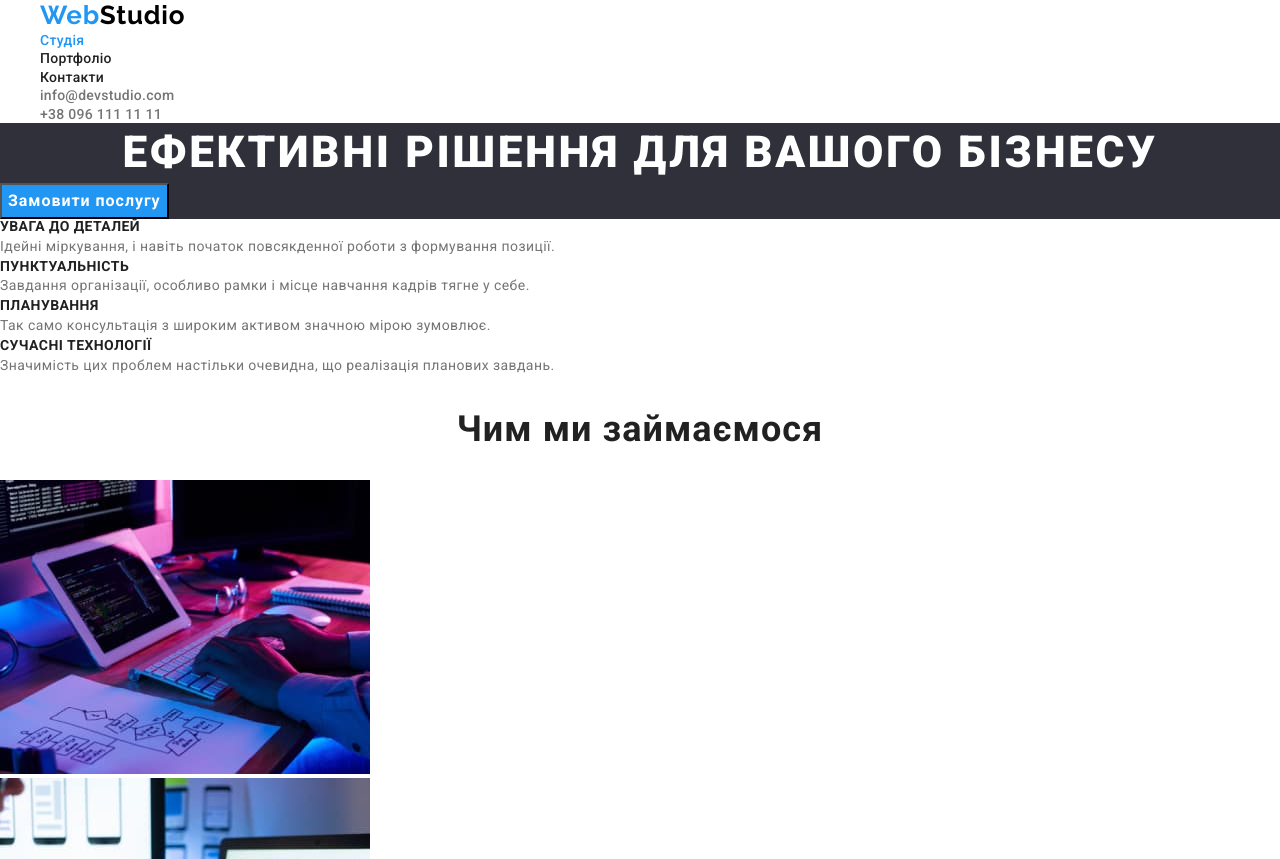
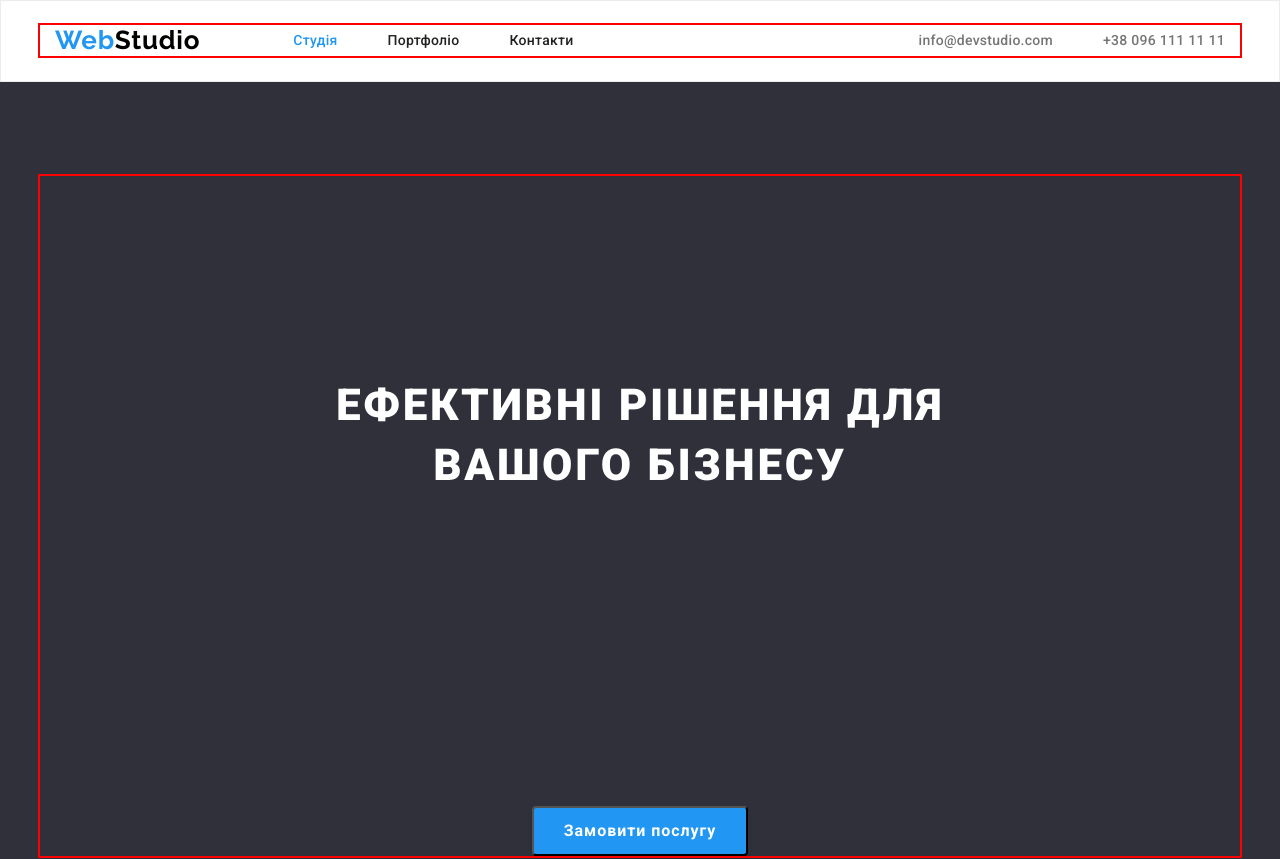
Before and after one commit to Misha-90/goit-markup-hw-03, a plain HTML site: page index.html in a window 1280 px wide. Shown: the top 859 px of the page. Drawn offline with nearby package versions, Linux system fonts and the light colour scheme.

Commit message:
fin index

```diff
--- a/css/style.css
+++ b/css/style.css
@@ -28,15 +28,31 @@ ul, ol {
 	margin: 0;
 	padding-left: 0;
 }
+img {
+	display: block;
+}
+
+.section {
+	padding: 94px 0;
+}
 
 .container {
-	width: 1200px;
+	width: 100%;
+	max-width: 1200px;
 	margin-left: auto;
 	margin-right: auto;
-	padding-left: 15;
+	padding-left: 15px;
 	padding-right: 15px;
+	outline: 2px solid#ff0000;
 }
 /* <!--verhnya liniya--> */
+
+.header {
+	padding-top: 24px;
+	padding-bottom: 25px;
+	border: 1px solid #ECECEC
+}
+
 .logo-web {
 	font-family: "Raleway";
 	font-style: normal;
@@ -54,17 +70,17 @@ ul, ol {
 	line-height: 1.19;
 	letter-spacing: 0.03em;
 	color: #000000;
+	margin-right: 93px;
 }
 
-.logo-foter {
-	font-family: "Raleway";
-	font-style: normal;
-	font-weight: 700;
-	font-size: 26px;
-	line-height: 1.19;
-	letter-spacing: 0.03em;
-	color: #FFFFFF;
+.header-list {
+	display: flex;
 }
+.header-item:not(:last-child) {
+	margin-right: 50px;
+}
+.header-container{display: flex;
+align-items: center;}
 
 .header-link {
 	font-weight: 500;
@@ -80,6 +96,14 @@ ul, ol {
 }
 .current {
 	color: var(--accent-color);
+}
+
+.header-connect {
+	margin-left: auto;
+}
+
+.header-contact {
+	display: flex;
 }
 
 .header-tel {
@@ -98,6 +122,7 @@ font-size: 14px;
 line-height: 1.14px;
 letter-spacing: 0.02em;
 color: var(--first-text-color);
+margin-right: 50px;
 }
 .header-mail:hover {
 	color: var(--accent-color);
@@ -119,6 +144,7 @@ text-align: center;
 letter-spacing: 0.06em;
 text-transform: uppercase;
 color: var(--second-title-color);
+padding: 200px 252px 280px;
 }
 .hero-btn {
 	cursor: pointer;
@@ -131,7 +157,15 @@ color: var(--second-title-color);
 	text-align: center;
 	letter-spacing: 0.06em;
 	color: var(--second-title-color);
+	display: block;
+	margin: 30px auto 0;
+	min-width: 216px;
+	height: 50px;
+	background: #2196F3;
+	box-shadow: 0px 4px 4px rgba(0, 0, 0, 0.15);
+	border-radius: 4px;
 }
+
 .hero-btn:hover {
 	background-color: #188CE8;
 }
@@ -139,6 +173,14 @@ color: var(--second-title-color);
 	background-color: #188CE8;
 }
 
+.hang-list {
+	/* margin-top: 94px;
+	margin-bottom: 94px; */
+	display: flex;
+}
+.hang-item:not(:last-child) {
+	margin-right: 30px;
+}
 
 .hang-title {
 	font-weight: 700;
@@ -163,11 +205,27 @@ line-height: 1.17;
 letter-spacing: 0.03em;
 text-align: center;
 color: var(--first-title-color);
+margin: 92px auto 50px;
 }
- /*<!--team-->*/
- .team{
+.work-list {
+	/* margin-bottom: 94px; */
+	display: flex;
+	gap: 30px;
+}
+
+/*<!--team-->*/
+.team-list {
+	/* margin-bottom: 94px; */
+	display: flex;
+	gap: 30px;
+}
+
+.team{
 	background-color: var(--second-backround-color);
- }
+}
+.team-item {
+	width: calc((100% - 90px)/4);
+}
 .team-title {
 	font-weight: 700;
 font-size: 36px;
@@ -175,6 +233,7 @@ line-height: 42px;
 letter-spacing: 0.03em;
 text-align: center;
 color: var(--first-title-color);
+margin: 92px auto 50px;
 }
 .team-item-title {
 	font-weight: 500;
@@ -195,6 +254,16 @@ color: var(--first-text-color);
 /*<!--footer-->*/
 .footer {
 	background-color: #2F303A;
+	height: 252px;
+}
+.logo-foter {
+	font-family: "Raleway";
+	font-style: normal;
+	font-weight: 700;
+	font-size: 26px;
+	line-height: 1.19;
+	letter-spacing: 0.03em;
+	color: #FFFFFF;
 }
 .address-maps {
 	font-weight: 400;
--- a/index.html
+++ b/index.html
@@ -16,8 +16,9 @@
 	</head>
 	<body>
 		<header class="header">
-			<div class="container">
+
 			<nav class="header-nav">
+				<div class="container header-container">
 				<!--verhnya liniya-->
 				<a href="./index.html" class="logo link">
 					<span class="logo-web">Web</span>Studio</a>
@@ -26,22 +27,28 @@
 					<li class="header-item"><a href="./portfolio.html" class="header-link link">Портфоліо</a></li>
 					<li class="header-item"><a href="" class="header-link link">Контакти</a></li>
 				</ul>
-			</nav>
+			<div class="header-connect">
 			<ul class="header-contact list">
 				<li><a href="mailto:info@devstudio.com" class="header-mail link">info@devstudio.com</a></li>
 				<li><a href="tel:+380961111111" class="header-tel link">+38 096 111 11 11</a></li>
 			</ul>
 			</div>
+			</nav>
+
+			</div>
 		</header>
 		<main>
 			<!--hero-->
-			<section class="hero">
+			<section class="hero section">
+				<div class="container">
 				<h1 class="hero-title">Ефективні рішення для вашого бізнесу</h1>
 				<button type="button" class="hero-btn">Замовити послугу</button>
+				</div>
 			</section>
 
-			<section>
+			<section class="section">
 				<!--hang-->
+				<div class="container">
 				<ul class="hang-list list">
 					<li class="hang-item">
 						<h3 class="hang-title">УВАГА ДО ДЕТАЛЕЙ</h3>
@@ -60,9 +67,11 @@
 						<p class="hang-text">Значимість цих проблем настільки очевидна, що реалізація планових завдань.</p>
 					</li>
 				</ul>
+				</div>
 			</section>
 			<!--work-->
-			<section class="work">
+			<section class="work section">
+				<div class="container">
 				<h2 class="work-title">Чим ми займаємося</h2>
 				<ul class="work-list list">
 					<li class="work-item">
@@ -75,9 +84,11 @@
 						<img src="./img/box3.jpg" alt="палітра кольорів" width="370" height="294" />
 					</li>
 				</ul>
+				</div>
 			</section>
 			<!--team-->
-			<section class="team">
+			<section class="team section">
+				<div class="container">
 				<p class="team-title">Наша команда</p>
 				<ul class="team-list list">
 					<li class="team-item">
@@ -101,16 +112,19 @@
 						<p class="team-after-title">UI Designer</p>
 					</li>
 				</ul>
+				</div>
 			</section>
 		</main>
 		<!--footer-->
 		<footer class="footer">
+			<div class="container">
 			<a href="./index.html" class="logo-foter link">
 				<span class="logo-web">Web</span>Studio</a>
 			<address class="contact-addres">
 				<a href="https://goo.gl/maps/eejTRm9JTU1azav69" class="address-maps link">м. Київ, пр-т Лесі Українки,26</a>
 				<a href="mailto:info@example.com" class="address-mail link">info@example.com</a>
 				<a href="tel:+380991111111" class="address-tel link">+38 099 111 11 11</a>
+				</div>
 			</address>
 		</footer>
 	</body>
```
Also changed, not shown: portfolio.html (+7 -0 lines).
